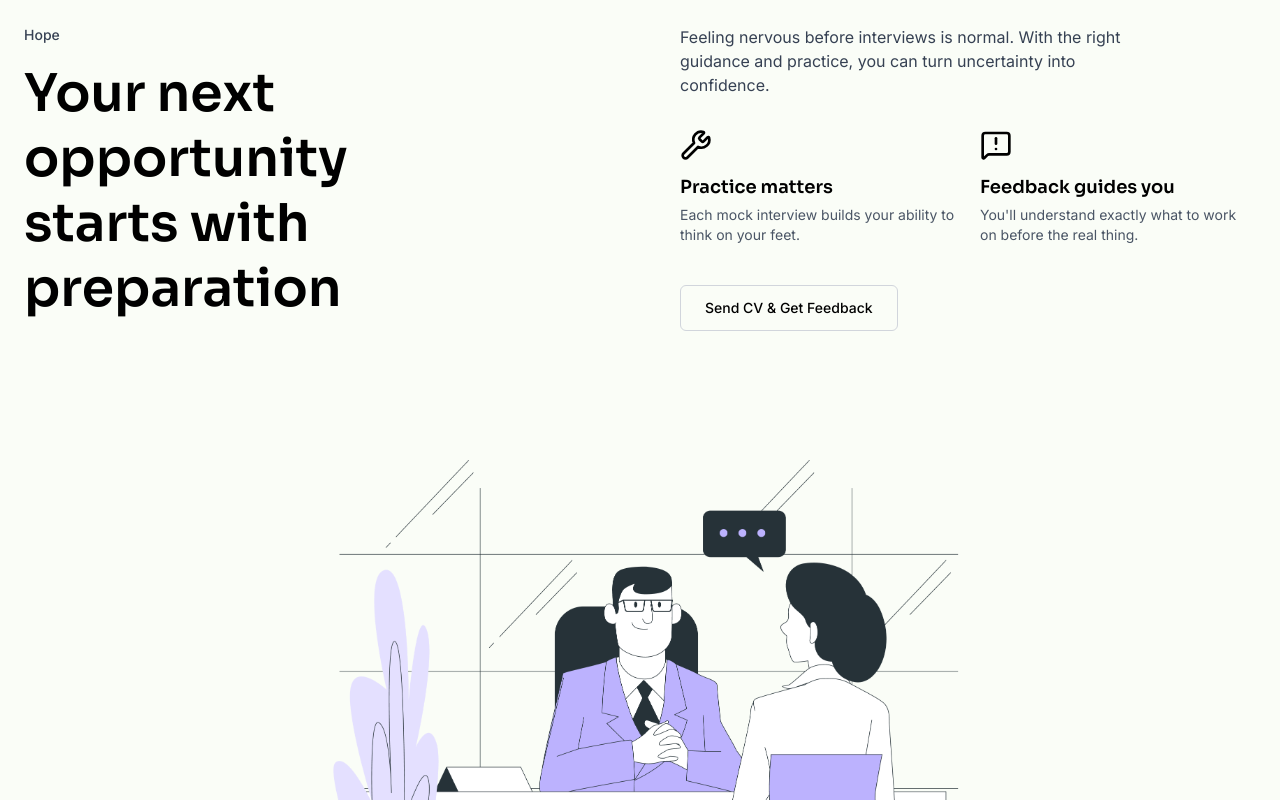
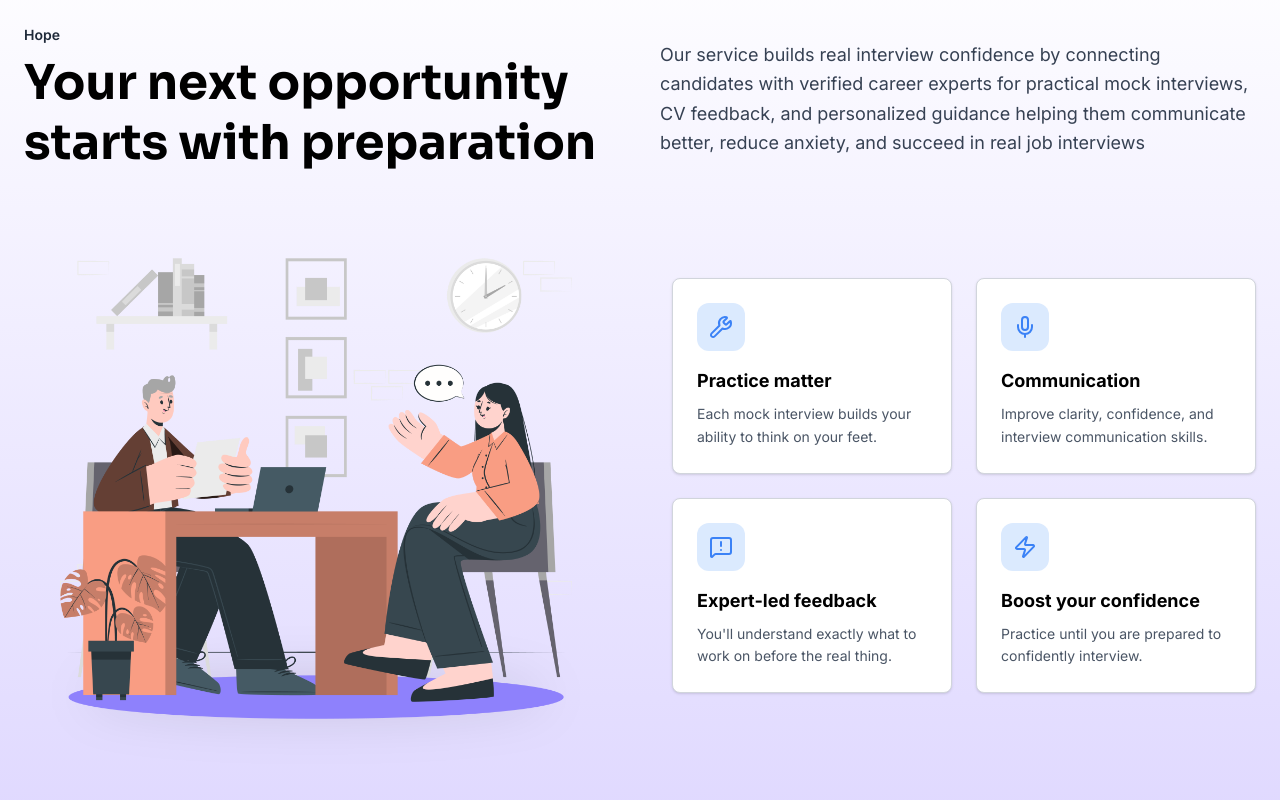
Before and after one commit to chamithsandeepa/InterviewPro, a Next.js app: page / in a window 1280 px wide. Shown: the part 5220-6020 px from the top of the page. Built offline with nearby package versions, Linux system fonts and the light colour scheme.

Commit message:
enhance Hope component with new illustration for improved visual appeal

```diff
--- a/components/Hope.tsx
+++ b/components/Hope.tsx
@@ -1,174 +1,118 @@
 "use client";
 
 import Image from "next/image";
-import { Wrench, MessageSquareWarning } from "lucide-react";
+import { Wrench, MessageSquareWarning, Mic, Zap } from "lucide-react";
 import { motion } from "motion/react";
 
 export default function Hope() {
+  const cards = [
+    {
+      icon: <Wrench className="h-6 w-6 text-[#3B82F6]" />,
+      bg: "bg-[#DBEAFE]",
+      title: "Practice matter",
+      desc: "Each mock interview builds your ability to think on your feet.",
+    },
+    {
+      icon: <Mic className="h-6 w-6 text-[#3B82F6]" />,
+      bg: "bg-[#DBEAFE]",
+      title: "Communication",
+      desc: "Improve clarity, confidence, and interview communication skills.",
+    },
+    {
+      icon: <MessageSquareWarning className="h-6 w-6 text-[#3B82F6]" />,
+      bg: "bg-[#DBEAFE]",
+      title: "Expert-led feedback",
+      desc: "You'll understand exactly what to work on before the real thing.",
+    },
+    {
+      icon: <Zap className="h-6 w-6 text-[#3B82F6]" />,
+      bg: "bg-[#DBEAFE]",
+      title: "Boost your confidence",
+      desc: "Practice until you are prepared to confidently interview.",
+    },
+  ];
+
   return (
-    <section className="bg-[#FAFDF7] py-24 font-inter overflow-hidden">
+    <section className="bg-linear-to-b from-white to-[#E0D9FF] py-24 font-inter overflow-hidden relative">
+      <div className="mx-auto max-w-7xl px-6">
+        {/* HEADER SECTION */}
+        <div className="grid grid-cols-1 lg:grid-cols-2 gap-10 mb-20 text-center lg:text-left">
           <motion.div
-        className="mx-auto max-w-7xl px-6"
-        initial="hidden"
-        whileInView="visible"
+            initial={{ opacity: 0, y: 20 }}
+            whileInView={{ opacity: 1, y: 0 }}
             viewport={{ once: true }}
-        variants={{
-          hidden: { opacity: 0, y: 40 },
-          visible: {
-            opacity: 1,
-            y: 0,
-            transition: {
-              duration: 0.8,
-              ease: "easeOut",
-              staggerChildren: 0.15,
-            },
-          },
-        }}
+            transition={{ duration: 0.6 }}
           >
-        {/* TOP CONTENT */}
-        <div className="grid grid-cols-1 gap-12 lg:grid-cols-2 lg:gap-20">
-          {/* LEFT */}
+            <p className="text-sm font-semibold text-gray-800 mb-2">Hope</p>
+            <h2 className="text-4xl md:text-5xl font-sora font-bold leading-tight text-black">
+              Your next opportunity starts with preparation
+            </h2>
+          </motion.div>
           <motion.div
-            variants={{
-              hidden: { opacity: 0, x: -40 },
-              visible: { opacity: 1, x: 0 },
-            }}
+            className="flex items-center"
+            initial={{ opacity: 0, x: 20 }}
+            whileInView={{ opacity: 1, x: 0 }}
+            viewport={{ once: true }}
+            transition={{ duration: 0.6, delay: 0.2 }}
           >
-            <motion.p
-              className="text-sm font-medium text-gray-700"
-              variants={{
-                hidden: { opacity: 0, y: 10 },
-                visible: { opacity: 1, y: 0 },
-              }}
-            >
-              Hope
-            </motion.p>
-
-            <motion.h2
-              className="mt-4 font-sora text-[36px] font-semibold leading-tight text-black lg:text-[52px]"
-              variants={{
-                hidden: { opacity: 0, y: 20 },
-                visible: { opacity: 1, y: 0 },
-              }}
-            >
-              Your next opportunity <br />
-              starts with <br />
-              preparation
-            </motion.h2>
-          </motion.div>
-
-          {/* RIGHT */}
-          <motion.div
-            variants={{
-              hidden: { opacity: 0, x: 40 },
-              visible: { opacity: 1, x: 0 },
-            }}
-          >
-            <motion.p
-              className="text-gray-700 max-w-md"
-              variants={{
-                hidden: { opacity: 0, y: 12 },
-                visible: { opacity: 1, y: 0 },
-              }}
-            >
-              Feeling nervous before interviews is normal. With the right
-              guidance and practice, you can turn uncertainty into confidence.
-            </motion.p>
-
-            {/* FEATURES */}
-            <div className="mt-8 grid grid-cols-1 gap-6 sm:grid-cols-2">
-              {/* FEATURE 1 */}
-              <motion.div
-                className="flex flex-col gap-3"
-                variants={{
-                  hidden: { opacity: 0, y: 24 },
-                  visible: { opacity: 1, y: 0 },
-                }}
-                transition={{ duration: 0.5 }}
-              >
-                <motion.div
-                  initial={{ scale: 0.7, opacity: 0 }}
-                  whileInView={{ scale: 1, opacity: 1 }}
-                  viewport={{ once: true }}
-                  transition={{ duration: 0.4, ease: "easeOut" }}
-                >
-                  <Wrench className="h-8 w-8 text-black" />
-                </motion.div>
-
-                <div>
-                  <h4 className="font-sora text-lg font-semibold text-black">
-                    Practice matters
-                  </h4>
-                  <p className="mt-1 text-sm text-gray-600">
-                    Each mock interview builds your ability to think on your
-                    feet.
+            <p className="text-gray-700 text-lg  leading-relaxed">
+              Our service builds real interview confidence by connecting
+              candidates with verified career experts for practical mock
+              interviews, CV feedback, and personalized guidance helping them
+              communicate better, reduce anxiety, and succeed in real job
+              interviews
             </p>
-                </div>
-              </motion.div>
-
-              {/* FEATURE 2 */}
-              <motion.div
-                className="flex flex-col gap-3"
-                variants={{
-                  hidden: { opacity: 0, y: 24 },
-                  visible: { opacity: 1, y: 0 },
-                }}
-                transition={{ duration: 0.5, delay: 0.05 }}
-              >
-                <motion.div
-                  initial={{ scale: 0.7, opacity: 0 }}
-                  whileInView={{ scale: 1, opacity: 1 }}
-                  viewport={{ once: true }}
-                  transition={{ duration: 0.4, ease: "easeOut" }}
-                >
-                  <MessageSquareWarning className="h-8 w-8 text-black" />
-                </motion.div>
-
-                <div>
-                  <h4 className="font-sora text-lg font-semibold text-black">
-                    Feedback guides you
-                  </h4>
-                  <p className="mt-1 text-sm text-gray-600">
-                    You'll understand exactly what to work on before the real
-                    thing.
-                  </p>
-                </div>
           </motion.div>
         </div>
 
-            {/* CTA */}
-            <motion.a
-              href="https://wa.me/94701134650"
-              target="_blank"
-              rel="noopener noreferrer"
-              className="mt-10 inline-block rounded-md border border-gray-300 px-6 py-3 text-sm font-medium text-black hover:bg-black hover:text-white transition"
-              whileHover={{ scale: 1.05 }}
-              whileTap={{ scale: 0.97 }}
+        {/* MAIN CONTENT */}
+        <div className="grid grid-cols-1 lg:grid-cols-2 gap-16 items-center">
+          {/* LEFT - ILLUSTRATION */}
+          <motion.div
+            className="relative flex justify-center"
+            initial={{ opacity: 0, scale: 0.9 }}
+            whileInView={{ opacity: 1, scale: 1 }}
+            viewport={{ once: true }}
+            transition={{ duration: 0.8 }}
           >
-              Send CV &amp; Get Feedback
-            </motion.a>
-          </motion.div>
-        </div>
-
-        {/* IMAGE */}
-        <motion.div
-          className="mt-20 flex justify-center"
-          initial={{ opacity: 0, y: 30, scale: 0.95 }}
-          whileInView={{ opacity: 1, y: 0, scale: 1 }}
-          viewport={{ once: true }}
-          transition={{ duration: 0.8, ease: "easeOut" }}
-          animate={{ y: [0, -8, 0] }}
-        >
+            {/* Floor Blob */}
+            <div className="absolute bottom-0 w-[80%] h-12 bg-black/10 rounded-[100%] blur-xl" />
             <Image
-            src="/bro.png"
-            alt="Interview illustration"
-            width={620}
-            height={420}
-            className="w-full max-w-2xl object-contain"
-            priority
+              src="/hope.png"
+              alt="Interview preparation illustration"
+              width={600}
+              height={500}
+              className="relative z-10 w-full max-w-lg object-contain"
             />
           </motion.div>
+
+          {/* RIGHT - CARDS GRID */}
+          <div className="grid grid-cols-1 sm:grid-cols-2 gap-6">
+            {cards.map((card, idx) => (
+              <motion.div
+                key={idx}
+                className="bg-white p-6 rounded-lg shadow-sm border border-gray-300 hover:shadow-md transition-shadow"
+                initial={{ opacity: 0, y: 20 }}
+                whileInView={{ opacity: 1, y: 0 }}
+                viewport={{ once: true }}
+                transition={{ duration: 0.5, delay: idx * 0.1 }}
+              >
+                <div
+                  className={`w-12 h-12 rounded-xl ${card.bg} flex items-center justify-center mb-4`}
+                >
+                  {card.icon}
+                </div>
+                <h3 className="text-lg font-bold text-black mb-2">
+                  {card.title}
+                </h3>
+                <p className="text-sm text-gray-600 leading-relaxed">
+                  {card.desc}
+                </p>
               </motion.div>
+            ))}
+          </div>
+        </div>
+      </div>
     </section>
   );
 }
```
Also changed, not shown: public/hope.png (added). Lines whose indentation alone changed are shown as unchanged.
